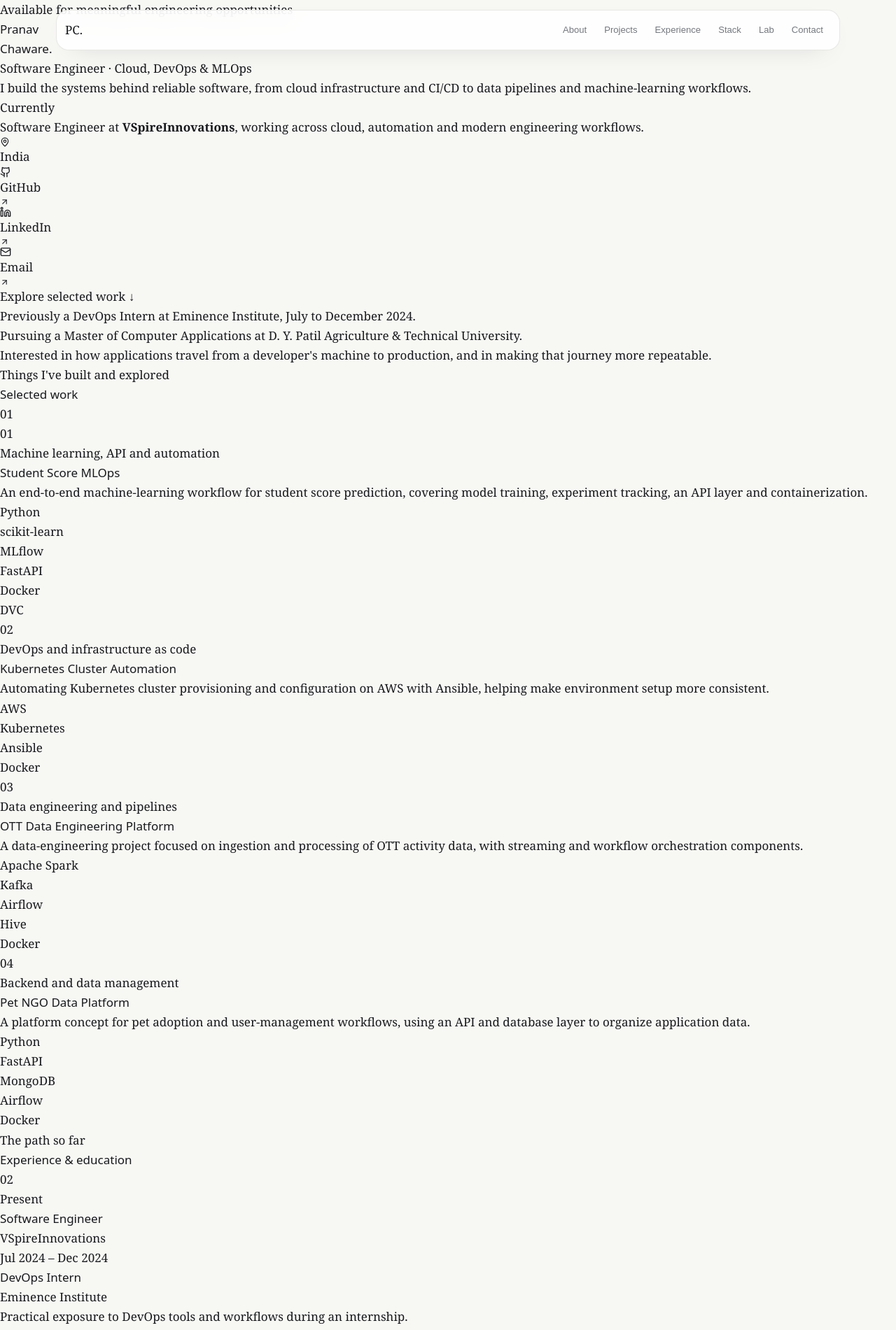
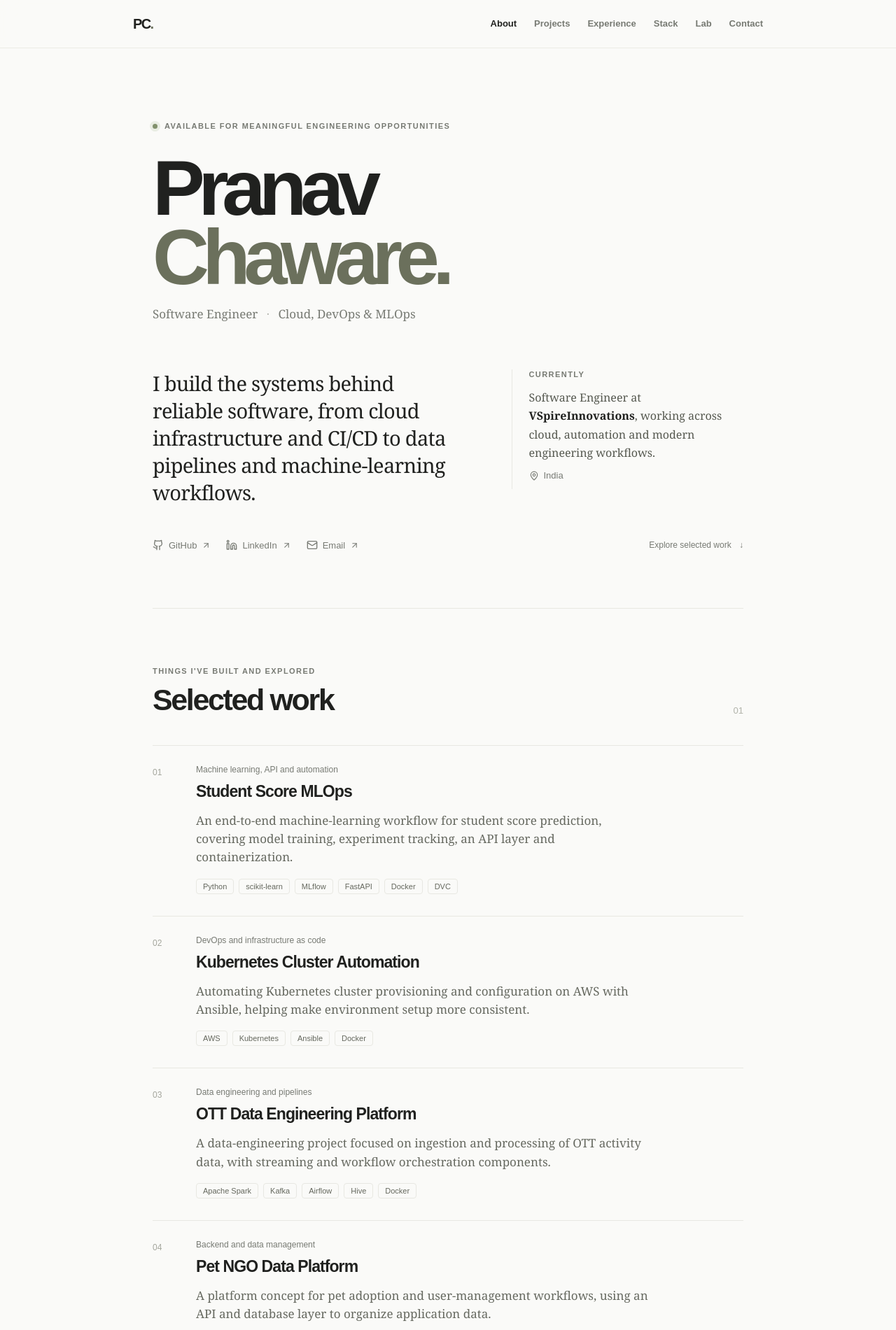
Before and after one commit to pranav-chavare/Redesign-portfolio, a Next.js app in the folder premium-portfolio-main/: page / in a window 1280 px wide. Shown: the top 1901 px of the page at 70% size. Built offline with nearby package versions, Linux system fonts and the light colour scheme.

Commit message:
Apply minimal editorial portfolio visual system

```diff
--- a/premium-portfolio-main/app/globals.css
+++ b/premium-portfolio-main/app/globals.css
@@ -6,58 +6,107 @@
 
 :root {
   color-scheme: light;
-  --paper: #f7f7f4;
-  --surface: #ffffff;
-  --ink: #17191c;
-  --muted: #73777e;
-  --line: #e5e6e2;
-  --accent: #635bdb;
-  --accent-soft: #eeedff;
+  --bg: #fafaf8;
+  --paper: #ffffff;
+  --ink: #20211f;
+  --muted: #777a73;
+  --line: #e8e8e2;
+  --accent: #6b705c;
+  --soft: #f1f2ed;
 }
-@layer base {
-  html { scroll-behavior: smooth; scroll-padding-top: 100px; -webkit-text-size-adjust: 100%; }
-  body { @apply font-body antialiased; background: var(--paper); color: var(--ink); font-size: 1.0625rem; line-height: 1.65; }
-  ::selection { background: #dcd9ff; color: #17191c; }
-  :focus-visible { outline: 2px solid var(--accent); outline-offset: 4px; border-radius: 5px; }
-  h1,h2,h3,h4 { @apply font-display; text-wrap: balance; }
-  p { text-wrap: pretty; }
+html { scroll-behavior: smooth; scroll-padding-top: 92px; }
+body { margin:0; background:var(--bg); color:var(--ink); font-family:"Newsreader Variable", Georgia, serif; font-size:18px; line-height:1.65; -webkit-font-smoothing:antialiased; }
+::selection { background:#dfe2d4; color:var(--ink); }
+:focus-visible { outline:2px solid var(--accent); outline-offset:4px; }
+h1,h2,h3,h4,a,button { font-family:"Bricolage Grotesque Variable",sans-serif; }
+a { color:inherit; text-decoration:none; }
+.site-header { position:sticky; top:0; z-index:30; padding:0 24px; background:rgba(250,250,248,.88); backdrop-filter:blur(16px); border-bottom:1px solid rgba(232,232,226,.8); }
+.site-nav { max-width:900px; min-height:68px; margin:auto; display:flex; align-items:center; justify-content:space-between; gap:24px; }
+.nav-brand { font-size:20px; font-weight:750; letter-spacing:-.08em; }
+.nav-brand span { color:var(--accent); }
+.nav-links { display:flex; align-items:center; gap:25px; }
+.nav-link { color:var(--muted); font-size:13px; font-weight:550; transition:color .2s; }
+.nav-link:hover,.nav-link.active { color:var(--ink); }
+.portfolio { max-width:900px; margin:auto; padding:0 28px; }
+.hero-section { padding:104px 0 82px; border-bottom:1px solid var(--line); }
+.eyebrow,.section-kicker { color:var(--muted); font:600 11px/1.4 "Bricolage Grotesque Variable",sans-serif; letter-spacing:.13em; text-transform:uppercase; }
+.eyebrow { display:flex; align-items:center; gap:10px; }
+.status-dot { width:7px; height:7px; border-radius:50%; background:#81916c; box-shadow:0 0 0 4px #e9ede3; }
+.hero-title { margin:32px 0 18px; font-size:clamp(64px,12vw,112px); font-weight:650; line-height:.88; letter-spacing:-.085em; }
+.hero-title span { color:var(--accent); }
+.hero-role { color:var(--muted); font-size:17px; font-weight:500; }
+.hero-role span { padding:0 8px; color:#b5b6af; }
+.hero-intro { display:grid; grid-template-columns:1.15fr .85fr; gap:64px; margin-top:64px; align-items:start; }
+.hero-lede { max-width:520px; margin:0; font-size:clamp(23px,3vw,29px); line-height:1.35; letter-spacing:-.025em; }
+.currently { border-left:1px solid var(--line); padding-left:24px; color:#55584f; font-size:16px; }
+.currently p:not(.section-kicker) { margin:12px 0; }
+.currently strong { color:var(--ink); font-weight:650; }
+.location { display:flex; align-items:center; gap:7px; color:var(--muted); font:13px "Bricolage Grotesque Variable",sans-serif; }
+.hero-bottom { display:flex; justify-content:space-between; align-items:center; gap:24px; margin-top:48px; }
+.social-links,.contact-socials { display:flex; flex-wrap:wrap; gap:22px; }
+.social-links a,.contact-socials a { display:inline-flex; align-items:center; gap:7px; color:var(--muted); font:500 13px "Bricolage Grotesque Variable",sans-serif; }
+.social-links a:hover,.contact-socials a:hover { color:var(--ink); }
+.scroll-cue { color:var(--muted); font:500 12px "Bricolage Grotesque Variable",sans-serif; }
+.scroll-cue span { margin-left:8px; }
+.intro-notes { display:none; }
+.content-section { padding:82px 0; border-bottom:1px solid var(--line); }
+.section-heading { display:flex; justify-content:space-between; align-items:end; margin-bottom:42px; }
+.section-kicker { margin:0 0 10px; }
+.section-heading h2 { margin:0; font-size:clamp(32px,5vw,43px); line-height:1.05; letter-spacing:-.055em; font-weight:600; }
+.section-index { color:#b2b4ab; font:13px "Bricolage Grotesque Variable",sans-serif; }
+.project-row { display:grid; grid-template-columns:42px 1fr auto; gap:20px; padding:27px 0 31px; border-top:1px solid var(--line); }
+.project-number,.stack-index { color:#a4a69d; font:12px "Bricolage Grotesque Variable",sans-serif; padding-top:4px; }
+.project-category { margin:0 0 6px; color:var(--muted); font:12px "Bricolage Grotesque Variable",sans-serif; }
+.project-main h3,.timeline-row h3,.stack-group h3 { margin:0; font-size:23px; font-weight:600; letter-spacing:-.04em; }
+.project-description { max-width:650px; margin:9px 0 17px; color:#666960; font-size:17px; line-height:1.55; }
+.tag-list { display:flex; flex-wrap:wrap; gap:7px; padding:0; margin:0; list-style:none; }
+.tag-list li { padding:4px 9px; border:1px solid var(--line); border-radius:4px; color:#65685e; font:11px "Bricolage Grotesque Variable",sans-serif; }
+.project-links { display:flex; gap:12px; }
+.project-links a { display:flex; align-items:center; gap:3px; color:var(--accent); font:12px "Bricolage Grotesque Variable",sans-serif; }
+.timeline { border-top:1px solid var(--line); }
+.timeline-row { display:grid; grid-template-columns:180px 1fr; gap:30px; padding:24px 0; border-bottom:1px solid var(--line); }
+.timeline-date { margin:4px 0 0; color:var(--muted); font:12px "Bricolage Grotesque Variable",sans-serif; }
+.timeline-row h3 { font-size:19px; }
+.timeline-org { margin:3px 0 0; color:var(--muted); font:14px "Bricolage Grotesque Variable",sans-serif; }
+.timeline-summary { margin:12px 0 0; color:#686b62; font-size:16px; }
+.subsection-label { margin:36px 0 15px; color:var(--muted); font:600 11px "Bricolage Grotesque Variable",sans-serif; letter-spacing:.12em; text-transform:uppercase; }
+.stack-grid { display:grid; grid-template-columns:1fr 1fr; gap:34px 55px; }
+.stack-group { position:relative; padding-top:16px; border-top:1px solid var(--line); }
+.stack-index { display:block; margin-bottom:12px; }
+.stack-group h3 { font-size:19px; }
+.stack-group p { margin:6px 0 15px; color:var(--muted); font-size:15px; }
+.cert-row { display:grid; grid-template-columns:180px 1fr; gap:30px; margin-top:54px; padding-top:20px; border-top:1px solid var(--line); }
+.cert-row .subsection-label { margin:0; }
+.cert-row ul { margin:0; padding:0; list-style:none; }
+.cert-row li { padding:0 0 12px; color:#5f6259; font-size:15px; }
+.playground-shell { border:1px solid var(--line); border-radius:8px; background:var(--paper); }
+.playground-shell .border-rule { border-color:var(--line); }
+.pipeline-step { border:1px solid var(--line); border-radius:6px; padding:14px; background:#fff; }
+.pipeline-step.is-current { border-color:#aab09c; background:#f3f4ef; }
+.pipeline-step.is-complete { border-color:#c5d4bd; background:#f4f7f1; }
+.action-button { display:inline-flex; align-items:center; gap:7px; border-radius:4px; padding:10px 13px; background:var(--ink); color:white; font:600 12px "Bricolage Grotesque Variable",sans-serif; }
+.action-button-secondary { background:#efefe9; color:var(--ink); }
+.contact-lede { max-width:550px; margin:0; font-size:24px; line-height:1.4; }
+.contact-email { display:inline-flex; align-items:center; gap:12px; margin-top:34px; padding-bottom:8px; border-bottom:1px solid #aeb39f; font-size:clamp(20px,4vw,31px); letter-spacing:-.04em; }
+.contact-socials { margin-top:30px; }
+.site-footer { display:flex; justify-content:space-between; gap:20px; padding:26px 0 34px; color:#999b92; font:11px "Bricolage Grotesque Variable",sans-serif; }
+.site-footer a { color:#65685e; }
+@media(max-width:680px) {
+ .site-header { padding:0 18px; }
+ .site-nav { min-height:60px; }
+ .nav-links { gap:13px; overflow-x:auto; }
+ .nav-link { white-space:nowrap; font-size:11px; }
+ .portfolio { padding:0 21px; }
+ .hero-section { padding:76px 0 60px; }
+ .hero-intro { grid-template-columns:1fr; gap:28px; margin-top:42px; }
+ .currently { padding-left:18px; }
+ .hero-bottom { align-items:flex-start; flex-direction:column; margin-top:36px; }
+ .content-section { padding:62px 0; }
+ .project-row { grid-template-columns:28px 1fr; gap:12px; }
+ .project-links { grid-column:2; }
+ .timeline-row { grid-template-columns:1fr; gap:6px; }
+ .stack-grid { grid-template-columns:1fr; gap:25px; }
+ .cert-row { grid-template-columns:1fr; gap:12px; }
+ .site-footer { flex-wrap:wrap; }
 }
-@layer components {
-  .site-header { position: fixed; z-index: 40; inset: 14px 0 auto; padding: 0 18px; }
-  .site-nav { max-width: 1120px; min-height: 58px; margin: auto; display: flex; align-items: center; justify-content: space-between; gap: 18px; padding: 8px 12px; border: 1px solid rgba(229,230,226,.9); border-radius: 18px; background: rgba(255,255,255,.86); box-shadow: 0 12px 36px -24px rgba(20,22,26,.35); backdrop-filter: blur(18px); }
-  .nav-mark { font: 700 1.15rem/1 "Bricolage Grotesque Variable",sans-serif; letter-spacing: -.07em; padding: 8px 10px; }
-  .nav-mark span { color: var(--accent); }
-  .nav-links { display: flex; align-items: center; gap: 3px; overflow-x: auto; scrollbar-width: none; }
-  .nav-links::-webkit-scrollbar { display: none; }
-  .nav-link { white-space: nowrap; border-radius: 10px; padding: 8px 11px; color: var(--muted); font: 500 .82rem/1 "Bricolage Grotesque Variable",sans-serif; transition: color .2s, background .2s; }
-  .nav-link:hover,.nav-link.is-active { color: var(--ink); background: #f1f1ef; }
-  .nav-resume { display: inline-flex; align-items: center; gap: 5px; white-space: nowrap; border-radius: 10px; background: var(--ink); color: white; padding: 10px 13px; font: 600 .8rem/1 "Bricolage Grotesque Variable",sans-serif; }
-  .chip { @apply inline-flex items-center rounded-full border px-3 py-1 font-display text-[0.8125rem] font-medium leading-5; border-color: var(--line); background: var(--surface); color: #555962; }
-  .link { color: var(--ink); text-decoration: underline; text-decoration-color: #aaa5f1; text-underline-offset: 5px; transition: text-decoration-color .2s; }
-  .link:hover { text-decoration-color: var(--accent); }
-  .section-divider { max-width: 1120px; height: 1px; margin: 0 auto; background: var(--line); }
-  .playground-shell,.github-panel { border: 1px solid var(--line); border-radius: 20px; background: var(--surface); box-shadow: 0 18px 45px -38px rgba(20,22,26,.35); }
-  .pipeline-step { border: 1px solid var(--line); border-radius: 14px; padding: 15px; background: #fbfbfa; }
-  .pipeline-step.is-current { border-color: #a8a3f1; background: var(--accent-soft); }
-  .pipeline-step.is-complete { border-color: #b7dfc8; background: #f1faf4; }
-  .action-button { display: inline-flex; align-items: center; justify-content: center; gap: 8px; border-radius: 10px; padding: 10px 13px; background: var(--ink); color: white; font: 600 .82rem/1 "Bricolage Grotesque Variable",sans-serif; transition: transform .2s, background .2s; }
-  .action-button:hover { transform: translateY(-1px); background: var(--accent); }
-  .action-button-secondary { background: #f1f1ef; color: var(--ink); }
-  .action-button-secondary:hover { background: #e7e6e2; color: var(--ink); }
-  .github-panel { display: flex; align-items: center; gap: 22px; padding: 28px; }
-  .ruler { height: 8px; background: linear-gradient(90deg,var(--accent),#aaa5f1 38%,transparent 100%); opacity: .75; }
-  .pinned { position: relative; height: 100%; border: 1px solid var(--line); border-radius: 16px; background: var(--surface); padding: 25px; box-shadow: 0 15px 40px -34px rgba(20,22,26,.45); transition: transform .25s,box-shadow .25s; }
-  .pinned:hover { transform: translateY(-4px); box-shadow: 0 22px 42px -30px rgba(20,22,26,.3); }
-  .tilt-a,.tilt-b,.tilt-c,.tilt-d { transform: none; }
-}
-@media(max-width:760px) {
-  .site-header { inset: 8px 0 auto; padding: 0 8px; }
-  .site-nav { min-height: 54px; gap: 5px; padding: 6px; border-radius: 14px; }
-  .nav-links { gap: 0; }
-  .nav-link { padding: 9px 8px; font-size: .75rem; }
-  .nav-resume { display: none; }
-  .nav-mark { padding: 8px; }
-  .github-panel { align-items: flex-start; flex-wrap: wrap; padding: 20px; }
-}
-@media(max-width:420px) { .nav-link { padding: 9px 6px; font-size: .7rem; } }
-@media(prefers-reduced-motion:reduce) { html { scroll-behavior:auto; } *,*::before,*::after { animation-duration:.01ms!important; animation-delay:0ms!important; transition-duration:.01ms!important; } }
+@media(prefers-reduced-motion:reduce) { html { scroll-behavior:auto; } *,*::before,*::after { animation-duration:.01ms!important; transition-duration:.01ms!important; } }
```
